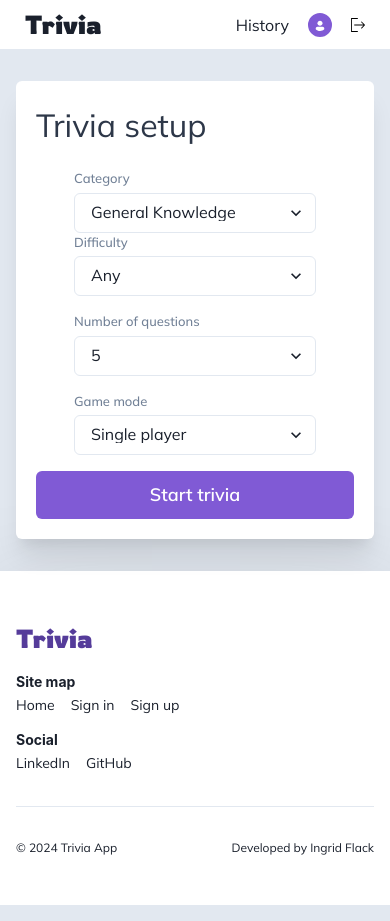
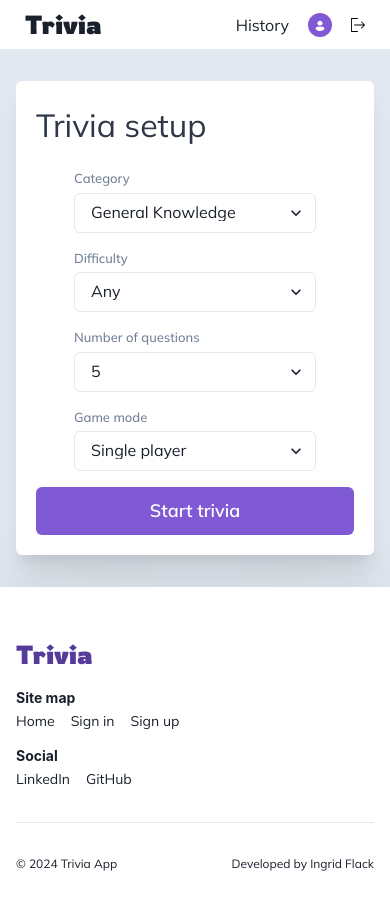
Before and after one commit to ingridflack/trivia-app, a React (Vite) app: page /trivia/config in a window 390 px wide. Built offline with nearby package versions, Linux system fonts and the light colour scheme; sample sign-in values are in the browser's storage.

Commit message:
Fix mobile layout issues

```diff
--- a/src/components/TriviaConfig/index.tsx
+++ b/src/components/TriviaConfig/index.tsx
@@ -81,7 +81,12 @@ export default function TriviaConfig({
         </FormControl>
 
         <FormControl isInvalid={!!errors.difficulty} minW="186px">
-          <FormLabel htmlFor="difficulty" fontSize="small" marginBottom="4px">
+          <FormLabel
+            htmlFor="difficulty"
+            marginTop="16px"
+            fontSize="small"
+            marginBottom="4px"
+          >
             Difficulty
           </FormLabel>
 
--- a/src/pages/TriviaHistory/index.tsx
+++ b/src/pages/TriviaHistory/index.tsx
@@ -105,7 +105,12 @@ function TriviaHistoryContent({
                   </Text>
                 </Box>
 
-                <Box display="flex" alignItems="center" gap="30px">
+                <Box
+                  display="flex"
+                  alignItems="center"
+                  gap="30px"
+                  whiteSpace="nowrap"
+                >
                   <Text fontSize="sm">
                     Score: {historyItem.score || 0} / {historyItem.items.length}
                   </Text>
```
